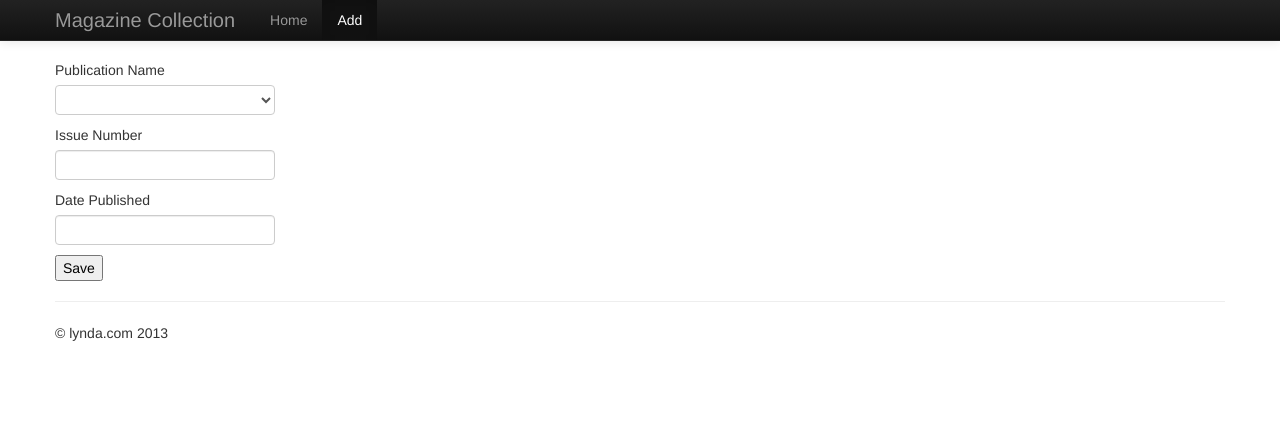
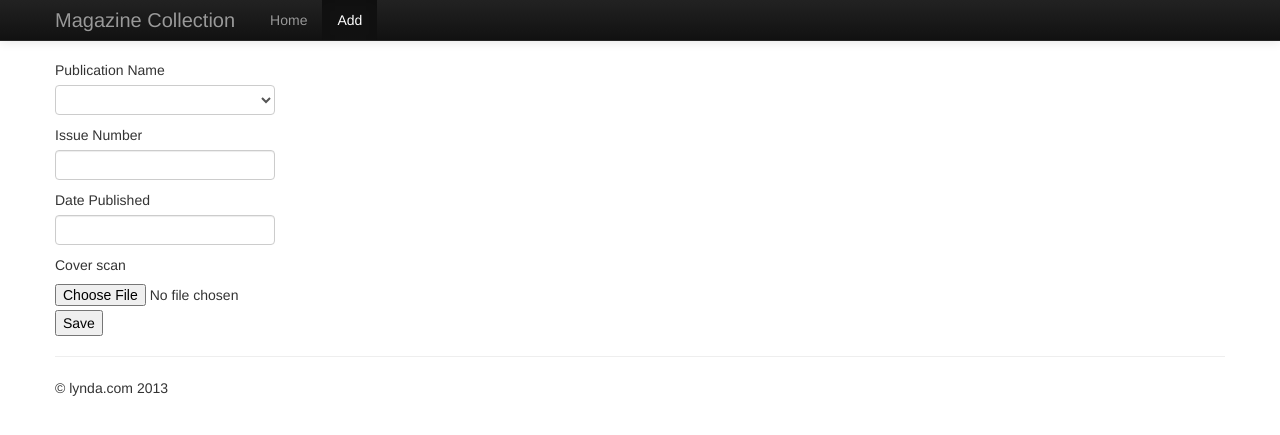
Before and after one commit to rayvafa/codeigniter, a CodeIgniter app: page /index.php/magazine/add in a window 1280 px wide. Shown: the top 435 px of the page. Run offline with CodeIgniter, Linux system fonts and the light colour scheme; lists and menus that the app fills with data are empty; some libraries are stand-ins or nearby versions.

Commit message:
add image uploader for magazine cover

```diff
--- a/application/controllers/magazine.php
+++ b/application/controllers/magazine.php
@@ -31,6 +31,14 @@ class Magazine extends CI_Controller {
      * Add a Magazine.
      */
     public function add() {
+        $config = array(
+            'upload_path' => 'upload',
+            'allowed_types' => 'gif|jpg|png',
+            'max_size' => 250,
+            'max_width' => 1920,
+            'max_heigh' => 1080,
+        );
+        $this->load->library('upload', $config);
         $this->load->helper('form');
         $this->load->view('bootstrap/header');
         // Populate publications.
@@ -60,7 +68,11 @@ class Magazine extends CI_Controller {
             ),
         ));
         $this->form_validation->set_error_delimiters('<div class="alert alert-error">', '</div>');
-        if (!$this->form_validation->run()) {
+        $check_file_upload = FALSE;
+        if (isset($_FILES['issue_cover']['error']) && ($_FILES['issue_cover']['error'] != 4)) {
+            $check_file_upload = TRUE;
+        }
+        if (!$this->form_validation->run() || ($check_file_upload && !$this->upload->do_upload('issue_cover'))) {
             $this->load->view('magazine_form', array(
                 'publication_form_options' => $publication_form_options,
             ));
@@ -71,6 +83,10 @@ class Magazine extends CI_Controller {
             $issue->publication_id = $this->input->post('publication_id');
             $issue->issue_number = $this->input->post('issue_number');
             $issue->issue_date_publication = $this->input->post('issue_date_publication');
+            $upload_data = $this->upload->data();
+            if (isset($upload_data['file_name'])) {
+                $issue->issue_cover = $upload_data['file_name'];
+            }
             $issue->save();
             $this->load->view('magazine_form_success', array(
                 'issue' => $issue,
--- a/application/views/magazine_form.php
+++ b/application/views/magazine_form.php
@@ -1,5 +1,6 @@
 <?php echo validation_errors(); ?>
-<?php echo form_open(); ?>
+<?php echo $this->upload->display_errors('<div class="alert alert-error">', '</div>'); ?>
+<?php echo form_open_multipart(); ?>
     <div>
         <?php echo form_label('Publication Name', 'publication_id'); ?>
         <?php echo form_dropdown('publication_id', $publication_form_options, set_value('publication_id')); ?>
@@ -13,6 +14,10 @@
         <?php echo form_input('issue_date_publication', set_value('issue_date_publication')); ?>
     </div>
     <div>
+        <?php echo form_label('Cover scan', 'issue_cover'); ?>
+        <?php echo form_upload('issue_cover'); ?>
+    </div>
+    <div>
         <?php echo form_submit('save', 'Save'); ?>
     </div>
 <?php echo form_close(); ?>
```
